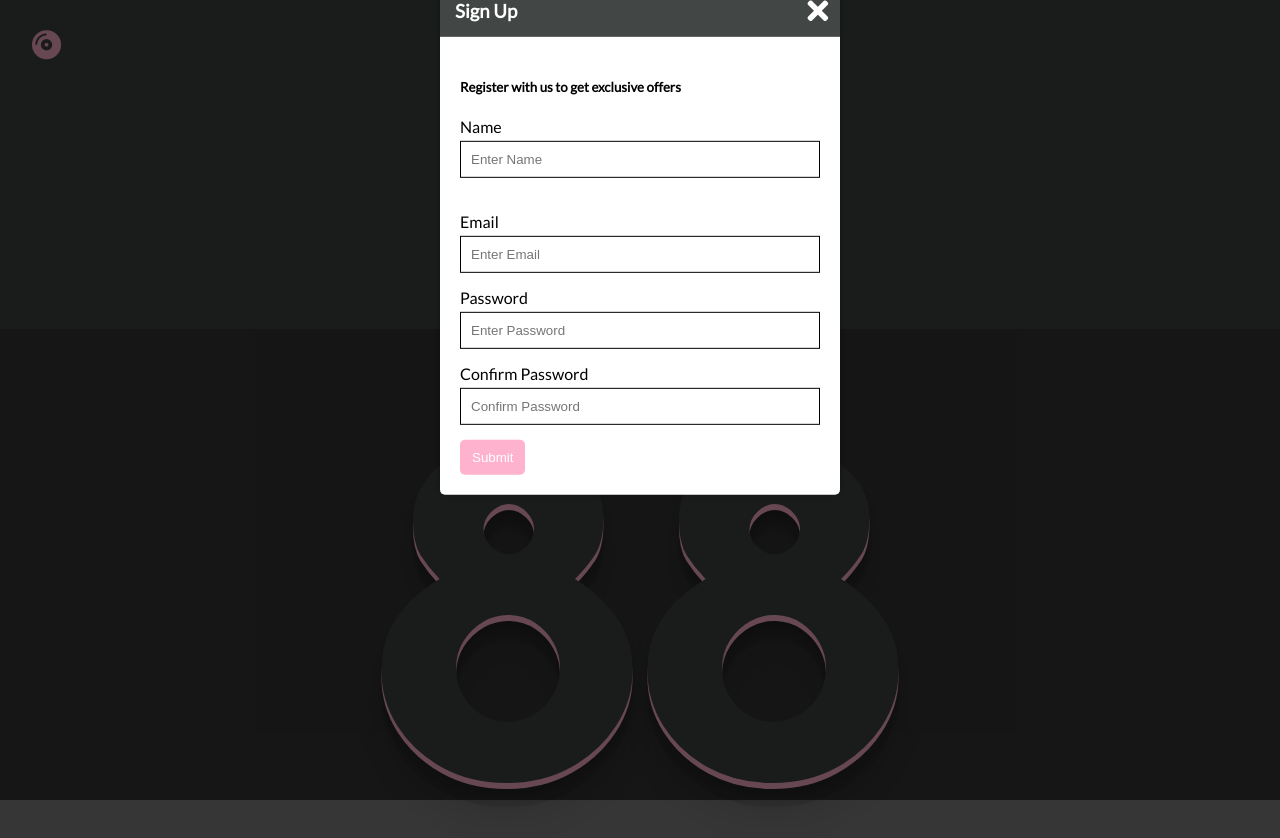
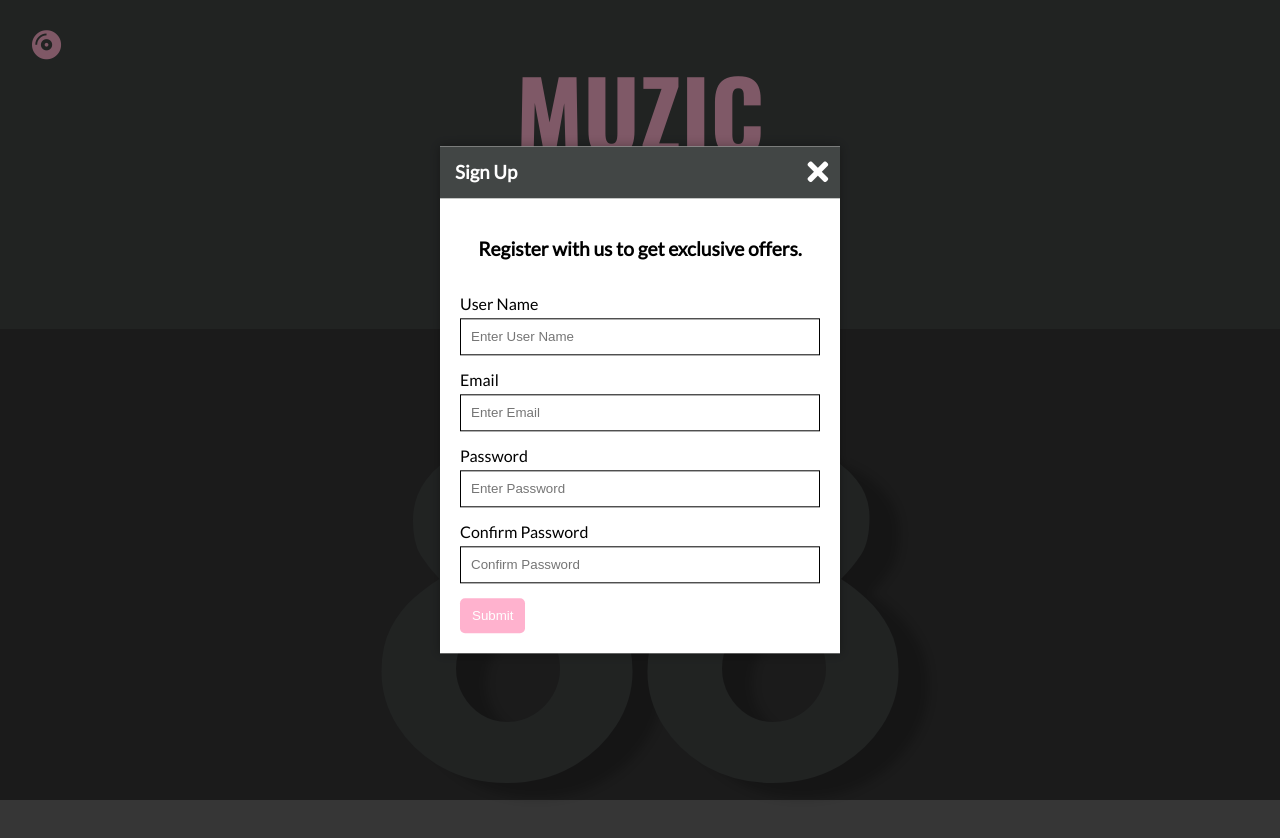
Before and after one commit to GerPut/modal-form, a plain HTML site: page index.html in a window 1280 px wide. Both pictures are taken after a click on the button "Sign Up". Drawn offline with nearby package versions, Linux system fonts and the light colour scheme.

Commit message:
Work on styles for modal-form.

```diff
--- a/index.html
+++ b/index.html
@@ -8,7 +8,7 @@
   <link rel="stylesheet" href="https://cdnjs.cloudflare.com/ajax/libs/font-awesome/5.11.2/css/all.min.css"
     integrity="sha256-+N4/V/SbAFiW1MPBCXnfnP9QSN3+Keu+NlB+0ev/YKQ=" crossorigin="anonymous" />
   <link rel="stylesheet" href="styles.css" />
-  <title>CLUB 88</title>
+  <title>CLUB 88'</title>
 </head>
 
 <body>
@@ -49,12 +49,12 @@
         <h3>Sign Up</h3>
       </div>
       <div class="modal-content">
-        <h5 class="model-content-header">Register with us to get exclusive offers</h5>
+        <h3 class="model-content-header">Register with us to get exclusive offers.</h3>
         <form id="form" class="modal-form">
           <div class="register">
-            <label for="name">Name</label>
-            <input type="text" id="username" placeholder="Enter Name" class="form-input" />
-            <small>Error Username is required</small>
+            <label for="name">User Name</label>
+            <input type="text" id="username" placeholder="Enter User Name" class="form-input" />
+            <small></small>
           </div>
           <div class="register">
             <label for="email">Email</label>
--- a/styles.css
+++ b/styles.css
@@ -27,7 +27,7 @@ body.show-nav {
 
 nav {
   background-color: var(--primary-color);
-  border-right: 2px solid rgba(200, 200, 200, 0.1);
+  border-right: 2px solid var(--secondary-color);
   color: #fff;
   position: fixed;
   top: 0;
@@ -50,12 +50,12 @@ nav ul {
 }
 
 nav ul li {
-  border-bottom: 2px solid rgba(200, 200, 200, 0.1);
+  border-bottom: 2px solid var(--secondary-color);
   padding: 20px;
 }
 
 nav ul li:first-of-type {
-  border-top: 2px solid rgba(200, 200, 200, 0.1);
+  border-top: 2px solid var(--secondary-color);
 }
 
 nav ul li a {
@@ -134,13 +134,13 @@ button:focus {
   font-weight: bold;
   color: var(--primary-color);
   font-family: 'Josefin Sans', sans-serif;
-  text-shadow: 0px 6px 0px var(--secondary-color), 0px 14px 10px rgba(0, 0, 0, 0.15), 0px 24px 2px rgba(0, 0, 0, 0.1), 0px 34px 30px rgba(0, 0, 0, 0.1);
+  text-shadow: 30px 15px 10px rgba(0, 0, 0, 0.2);
 }
 
 /* MODAL */
 
 .modal-container {
-  background-color: rgba(0, 0, 0, 0.6);
+  background-color: rgba(0, 0, 0, 0.5);
   display: none;
   position: fixed;
   top: 0;
@@ -156,11 +156,10 @@ button:focus {
 .modal {
   font-family: 'Lato', sans-serif;
   background-color: #fff;
-  border-radius: 5px;
   box-shadow: 0 0 10px rgba(0, 0, 0, 0.3);
   position: absolute;
   overflow: hidden;
-  top: 30%;
+  top: 50%;
   left: 50%;
   transform: translate(-50%, -50%);
   max-width: 100%;
@@ -179,9 +178,18 @@ button:focus {
   margin: 0;
 }
 
+.model-content-header {
+  font-size: 1.2rem;
+  display: block;
+  text-align: center;
+}
+
 .modal-content {
   padding: 20px;
   color: #000;
+  display: flex;
+  flex-direction: column;
+  justify-content: space-around
 }
 
 .modal-form div {
@@ -197,6 +205,10 @@ button:focus {
   border: 1px solid black;
   padding: 10px;
   width: 100%;
+}
+
+div.register:first-child {
+  margin-bottom: 0;
 }
 
 .register {
@@ -231,6 +243,10 @@ button:focus {
   right: 0;
 }
 
+.submit-btn {
+  color: var(--primary-color)
+}
+
 @keyframes modalopen {
   from {
     opacity: 0;
```
